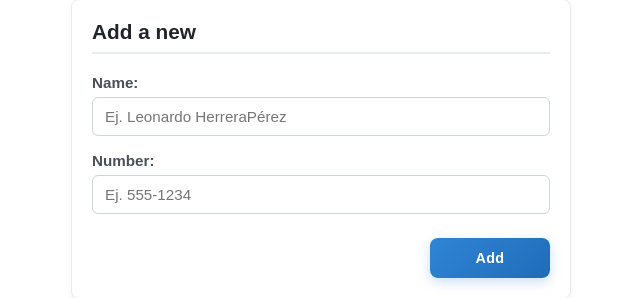
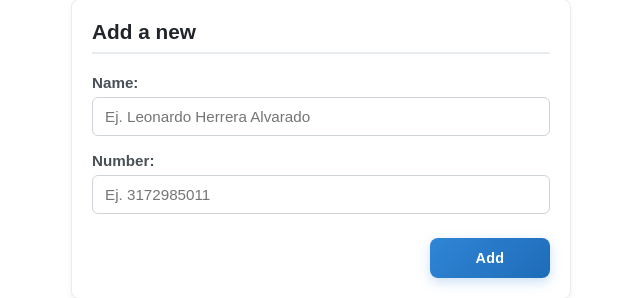
Before and after one commit to leonardocali/agenda_frontend_lha, a React (Vite) app: page / in a window 1280 px wide. Shown: the part 199-497 px from the top of the page, without its empty margins (319-959 px from the left). Built offline with nearby package versions, Linux system fonts and the light colour scheme; no server answers.

Commit message:
modificar placeholder inputs name and number

```diff
--- a/src/components/PersonForm.jsx
+++ b/src/components/PersonForm.jsx
@@ -22,7 +22,7 @@ const PersonsForm = ({
             className="form-input"
             value={name}
             onChange={handledName}
-            placeholder="Ej. Leonardo HerreraPérez"
+            placeholder="Ej. Leonardo Herrera Alvarado"
           />
         </div>
 
@@ -32,7 +32,7 @@ const PersonsForm = ({
             className="form-input"
             value={number}
             onChange={handledNumber}
-            placeholder="Ej. 555-1234"
+            placeholder="Ej. 3172985011"
             type="text"
             pattern="\d{10}"
             maxLength='10'
```
